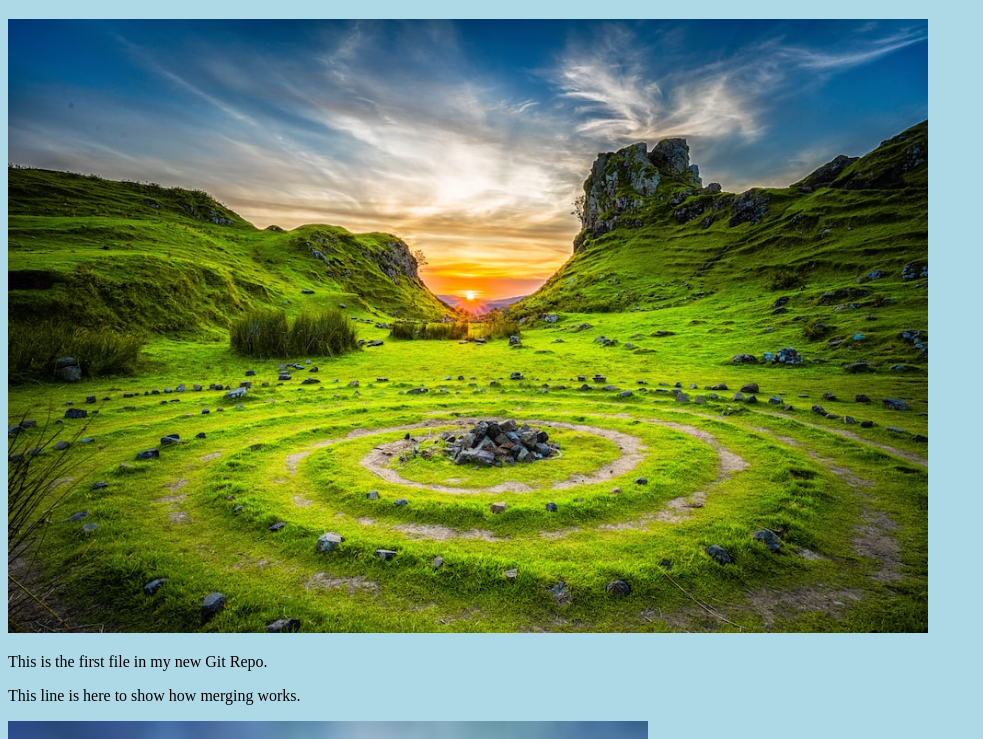
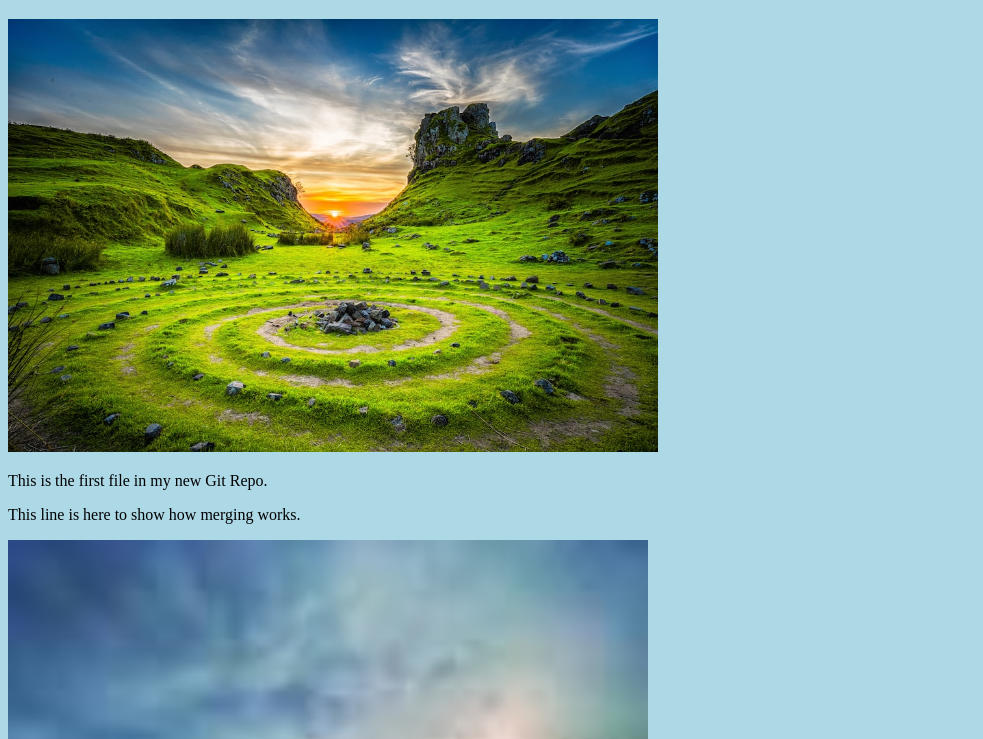
Before and after one commit to ujjwal-gautam/MyRepository, a plain HTML site: page index.html in a window 1280 px wide. Shown: the part 61-800 px from the top of the page, without its empty margins (0-983 px from the left). Drawn offline with Linux system fonts and the light colour scheme.

Commit message:
Update index.html size again changed

```diff
--- a/index.html
+++ b/index.html
@@ -7,7 +7,7 @@
 <body>
 
 <h1>Hello world!</h1>
-<div><img src="img_hello_world.jpg" alt="Hello World from Space" style="width:100%;max-width:920px"></div>
+<div><img src="img_hello_world.jpg" alt="Hello World from Space" style="width:100%;max-width:650px"></div>
 <p>This is the first file in my new Git Repo.</p>
 <p>This line is here to show how merging works.</p>
 <div><img src="img_hello_git.jpg" alt="Hello Git" style="width:100%;max-width:640px"></div>
```
